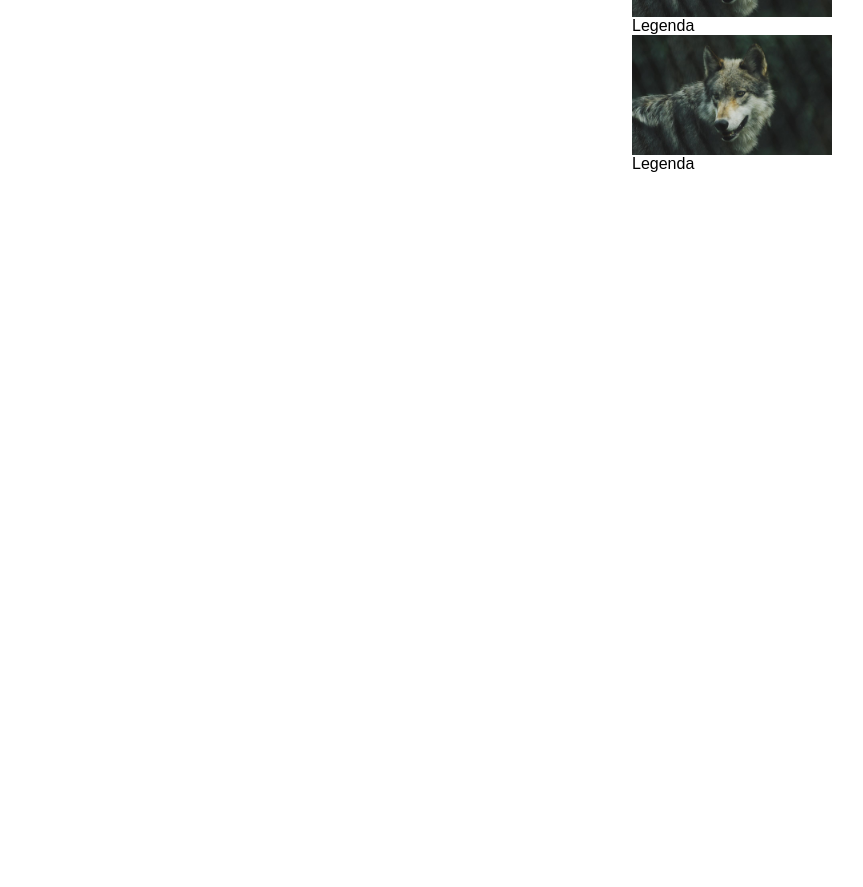
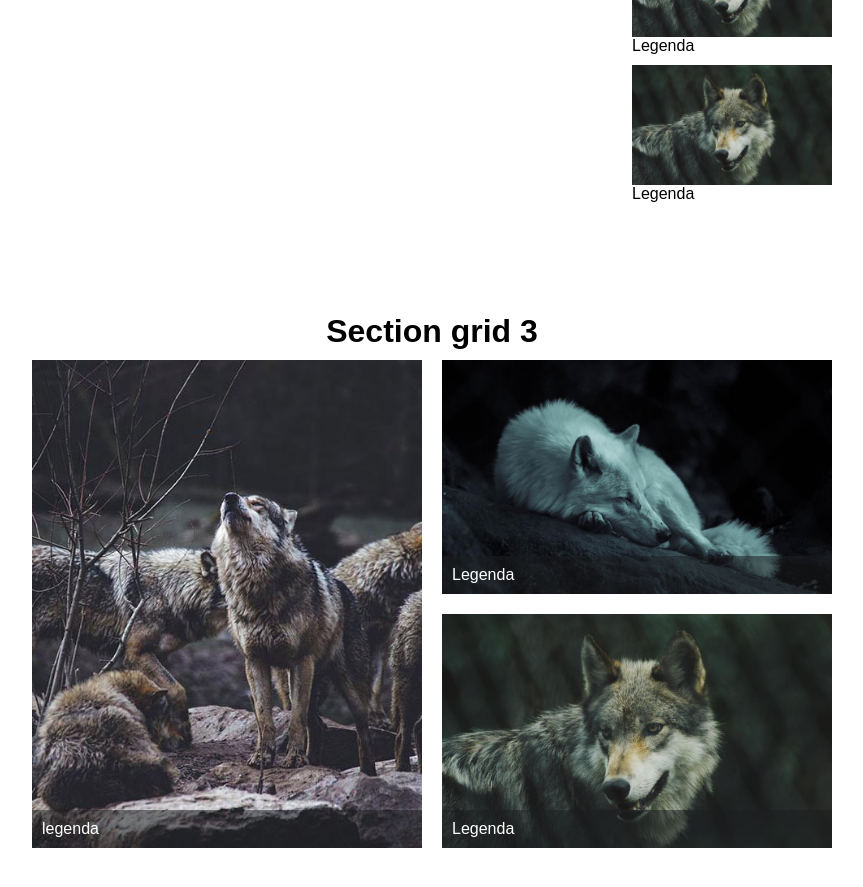
Before and after one commit to ranierioliveira/Css-grid-flexbox, a plain HTML site: page revisão/index.html in a window 1280 px wide. Shown: the part 1737-2624 px from the top of the page, without its empty margins (208-1071 px from the left). Before the commit the page ends 2010 px from the top, so only its background shows below. Drawn offline with Linux system fonts and the light colour scheme.

Commit message:
Finalizando o quarto layout

```diff
--- a/revisão/index.html
+++ b/revisão/index.html
@@ -117,5 +117,21 @@
             </div>
         </div>
     </section>
+
+    <h1>Section grid 3</h1>
+    <section class="grid3">
+        <div class="grid3-item">
+            <img src="imagens/lobo4.jpg" alt="">
+            <p>legenda</p>
+        </div>
+        <div class="grid3-item">
+            <img src="imagens/lobo1.jpg" alt="">
+            <p>Legenda</p>
+        </div>
+        <div class="grid3-item">
+            <img src="imagens/lobo2.jpg" alt="">
+            <p>Legenda</p>
+        </div>
+    </section>
 </body>
 </html>
--- a/revisão/style.css
+++ b/revisão/style.css
@@ -62,7 +62,7 @@ img{
     flex: 1 1 200px;
 }
 
-/* Css Flex Grid */
+/*Flex Grid1*/
 
 .grid1{
     display: grid;
@@ -84,6 +84,8 @@ img{
     display: block;
 }
 
+/*Flex Grid2*/
+
 section.grid2{
     display: grid;
     grid-template-columns: 1fr 200px;
@@ -92,9 +94,39 @@ section.grid2{
     margin: 0 auto;
     padding: 10;
 }
+.sidebar > div{
+    margin-bottom: 10px;
+}
 
+/*Flex Grid3*/
 
-
+.grid3{
+    display: grid;
+    grid-template-columns: repeat(2, 1fr);
+    gap: 20px;
+    margin: 0 auto;
+    padding: 10px;
+    max-width: 800px;
+}
+.grid3-item:nth-child(1){
+    grid-row: 1/3;
+}
+.grid3-item{
+    display: grid;
+}
+.grid3-item img{
+    grid-column: 1;
+    grid-row: 1/3; /*ocupando todo o espaço*/
+    align-self: end;
+}
+.grid3-item p{
+    background-color: #1d1e2083;
+    padding: 10px;
+    color: white;
+    grid-column: 1;
+    grid-row: 2; /*Ocupa a segunda linha sobrepondo a imagem*/
+    align-self: end;
+}
 
 @media (max-width: 600px){
     .grid1{
@@ -107,4 +139,15 @@ section.grid2{
         grid-row: auto;
         grid-column: auto;
     }
+    section.grid2{
+        grid-template-columns: 1fr;
+    }
+    .sidebar{
+        display: flex;
+        overflow: scroll;
+    }
+    .sidebar > div{
+       flex: 1 0 200px;
+       margin: 0 10px;
+    }
 }
```
